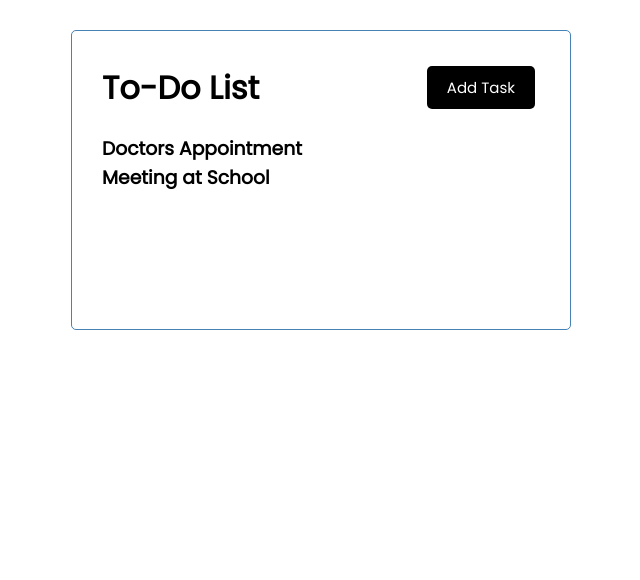
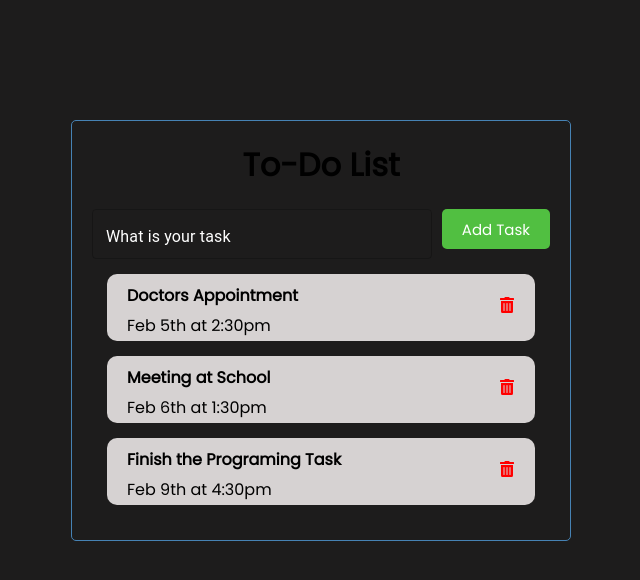
Before and after one commit to AhmedKamal29/React-practice, a React (Create React App) app: page / in a window 1280 px wide. Shown: the top 580 px of the page, without its empty margins (319-959 px from the left). Built offline with nearby package versions, Linux system fonts and the light colour scheme.

Commit message:
interface is done

```diff
--- a/package.json
+++ b/package.json
@@ -11,6 +11,7 @@
     "prettier": "^2.3.2",
     "react": "^17.0.2",
     "react-dom": "^17.0.2",
+    "react-icons": "^4.2.0",
     "react-scripts": "4.0.3",
     "web-vitals": "^1.1.2"
   },
--- a/src/App.js
+++ b/src/App.js
@@ -1,13 +1,38 @@
-import Header from './Components/Header'
-import Tasks from './Components/Tasks'
+import { useState } from "react";
+import Header from "./Components/Header";
+import Inputs from "./Components/Inputs";
+import Tasks from "./Components/Tasks";
+// import Task from "./Components/Task";
 
-function App() {
+const App = () => {
+  const [tasks] = useState([
+    {
+      id: 1,
+      text: "Doctors Appointment",
+      day: "Feb 5th at 2:30pm",
+      reminder: true,
+    },
+    {
+      id: 2,
+      text: "Meeting at School",
+      day: "Feb 6th at 1:30pm",
+      reminder: true,
+    },
+    {
+      id: 3,
+      text: "Finish the Programing Task",
+      day: "Feb 9th at 4:30pm",
+      reminder: true,
+    },
+  ]);
+
   return (
     <div className="container">
       <Header />
-      <Tasks />
+      <Inputs />
+      <Tasks tasks={tasks} />
     </div>
   );
-}
+};
 
 export default App;
--- a/src/Components/Button.js
+++ b/src/Components/Button.js
@@ -1,24 +1,15 @@
 import PropTypes from "prop-types";
 
-const Button = ({ color, text, onClick }) => {
+const Button = ({ text, onClick }) => {
   return (
-    <button
-      onClick={onClick}
-      style={{ backgroundColor: color }}
-      className="btn"
-    >
+    <button onClick={onClick} className="btn">
       {text}
     </button>
   );
 };
 
-Button.defaultProps = {
-  color: "steelblue",
-};
-
 Button.propTypes = {
   text: PropTypes.string,
-  color: PropTypes.string,
   onClick: PropTypes.func,
 };
 
--- a/src/Components/Header.js
+++ b/src/Components/Header.js
@@ -1,15 +1,9 @@
 import PropTypes from "prop-types";
-import Button from "./Button";
 
 const Header = ({ title }) => {
-  const onClick = () => {
-    console.log("adding a task");
-  };
-
   return (
     <header className="header">
       <h1>{title}</h1>
-      <Button color="Black" text="Add Task" onClick={onClick} />
     </header>
   );
 };
--- /dev/null
+++ b/src/Components/Inputs.js
@@ -0,0 +1,28 @@
+import PropTypes from "prop-types";
+import TextField from "@material-ui/core/TextField";
+import Button from "./Button";
+import { BsFillMicFill } from "react-icons/bs";
+
+const Inputs = ({ placeholder }) => {
+  const onClick = () => {
+    console.log("adding a task");
+  };
+  return (
+    <div className="TextArea">
+      <TextField
+        id="outlined-basic"
+        label="What is your task"
+        variant="outlined"
+      >
+        <BsFillMicFill className="micIcon" />
+      </TextField>
+      <Button text="Add Task" onClick={onClick} />
+    </div>
+  );
+};
+
+Inputs.propTypes = {
+  placeholder: PropTypes.string,
+};
+
+export default Inputs;
--- /dev/null
+++ b/src/Components/Task.js
@@ -0,0 +1,14 @@
+import { FaTrashAlt } from "react-icons/fa";
+
+const Task = ({ task }) => {
+  return (
+    <div className="task">
+      <h4>
+        {task.text} <FaTrashAlt className="trashIcon" />
+      </h4>
+      <p>{task.day}</p>
+    </div>
+  );
+};
+
+export default Task;
--- a/src/Components/Tasks.js
+++ b/src/Components/Tasks.js
@@ -1,25 +1,10 @@
-import { useState } from "react";
+import Task from "./Task";
 
-const Tasks = () => {
-  const [tasks, setTasks] = useState([
-    {
-      id: 1,
-      text: "Doctors Appointment",
-      day: "Feb 5th at 2:30pm",
-      reminder: true,
-    },
-    {
-      id: 2,
-      text: "Meeting at School",
-      day: "Feb 6th at 1:30pm",
-      reminder: true,
-    },
-  ]);
-
+const Tasks = ({ tasks }) => {
   return (
     <>
-      {tasks.map((tasks) => (
-        <h3 key={tasks.id}>{tasks.text}</h3>
+      {tasks.map((task) => (
+        <Task key={task.id} task={task} />
       ))}
     </>
   );
--- a/src/index.css
+++ b/src/index.css
@@ -8,105 +8,101 @@
 
 body {
   font-family: 'Poppins', sans-serif;
+  background-color: rgb(29, 28, 28);
 }
 
 .container {
   max-width: 500px;
-  margin: 30px auto;
+  margin: 120px auto;
   overflow: auto;
   min-height: 300px;
   border: 1px solid steelblue;
-  padding: 30px;
+  padding: 20px;
   border-radius: 5px;
 }
 
 .header {
-  display: flex;
   justify-content: space-between;
   align-items: center;
   margin-bottom: 20px;
 }
 
+.header h1{
+  text-align: center;
+}
+
 .btn {
-  display: inline-block;
-  background: #000;
+  background: rgb(81, 191, 65);
   color: #fff;
   border: none;
-  padding: 10px 20px;
-  margin: 5px;
+  padding: 5px 20px;
   border-radius: 5px;
   cursor: pointer;
   text-decoration: none;
   font-size: 15px;
   font-family: inherit;
+  height: 40px;;
+  float: right;
 }
 
 .btn:focus {
   outline: none;
 }
+.btn:hover {
+  background: rgba(82, 191, 65, 0.836);
+}
+
 
 .btn:active {
   transform: scale(0.98);
 }
 
-.btn-block {
-  display: block;
-  width: 100%;
-}
 
 .task {
-  background: #f4f4f4;
-  margin: 5px;
-  padding: 10px 20px;
+  background: #d6d2d2;
+  margin: 15px 15px 15px 15px;
+  padding: 3px 20px;
   cursor: pointer;
+  border-radius: 10px;
 }
 
 .task.reminder {
   border-left: 5px solid green;
 }
 
-.task h3 {
+.task h4 {
   display: flex;
   align-items: center;
   justify-content: space-between;
 }
 
-.add-form {
-  margin-bottom: 40px;
-}
-
-.form-control {
-  margin: 20px 0;
-}
-
-.form-control label {
-  display: block;
-}
-
-.form-control input {
-  width: 100%;
-  height: 40px;
-  margin: 5px;
-  padding: 3px 7px;
-  font-size: 17px;
-}
-
-.form-control-check {
-  display: flex;
-  align-items: center;
-  justify-content: space-between;
-}
-
-.form-control-check label {
-  flex: 1;
-}
-
-.form-control-check input {
-  flex: 2;
-  height: 20px;
-}
 
 footer {
   margin-top: 30px;
   text-align: center;
 }
+
+/* My edits */
+
+.TextArea input{
+  padding: 20px 10px;
+  width: 320px;
+  height: 10px;
+  color:white;
+}
+
+.TextArea input::placeholder{
+ font-size: 30px;
+}
+
+
+.trashIcon{
+  color: red;
+  margin-top: 20px;
+}
+
+
+.MuiInputLabel-outlined{
+  color:white !important;
+  border-color: white !important;
+}
```
Also changed, not shown: 1 other file (tests, documents, lock files or other folders).
